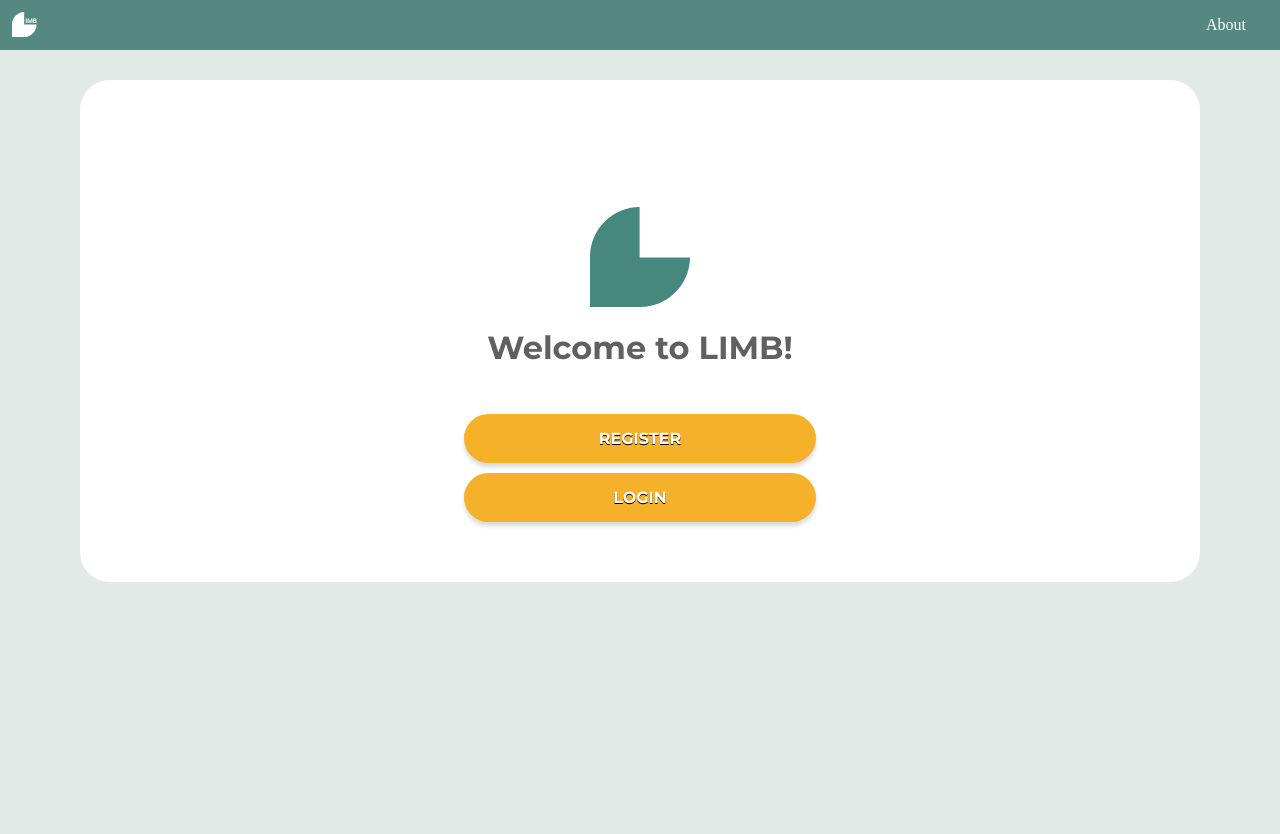
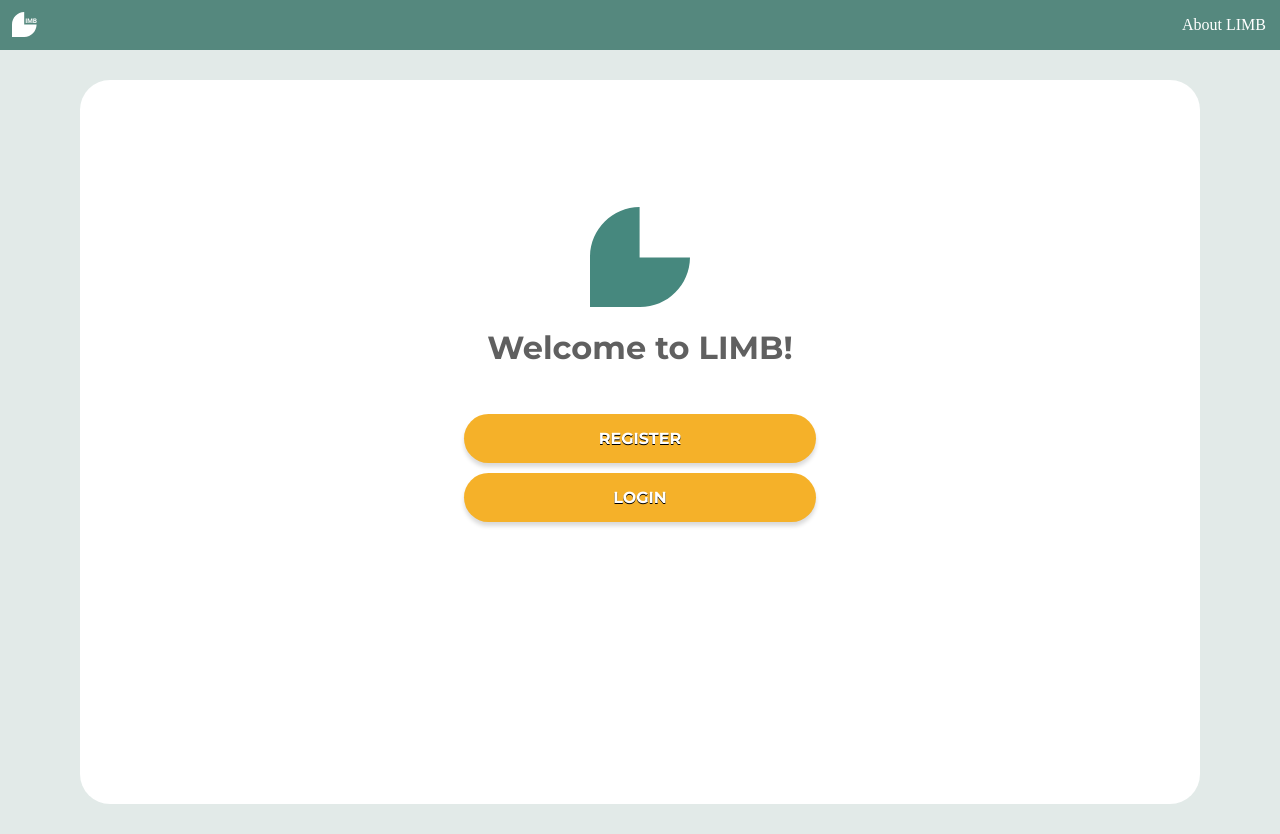
Before and after one commit to Eebzie/wireless-prosthetic-arm, a website: page index.html in a window 1280 px wide. Before the commit the page ends 800 px from the top, so only its background shows below. Drawn offline with nearby package versions, Linux system fonts and the light colour scheme.

Commit message:
80% full stylization

```diff
--- a/index.html
+++ b/index.html
@@ -20,10 +20,10 @@
     <!-- ===== CONTENT ===== -->
     <header class="header">
         <a href="index.html" title="Returns you to welcome page"><img src="images/LIMBlogo.svg" class="header-button" id="logoNav" alt="LIMB logo"></a>
-        <a href="homeAbout.html" class="header-button" id="home-about">About</a>
+        <a href="homeAbout.html" class="header-button" id="home-about">About LIMB</a>
     </header>
     <main>
-        <div class="main-container">
+        <div class="main-container full">
             <div class="logo-welcome-message">
                 <img src="images/logo.svg" alt="LIMB logo" class="logo">
                 <h1 class="main-header">Welcome to LIMB!</h1>
--- a/style.css
+++ b/style.css
@@ -91,6 +91,7 @@ textarea:focus, input:focus{
 .header-button#logoNav{
     width: 25px;
     padding: 12px;
+    box-sizing: initial;
 }
 
 nav{
@@ -105,7 +106,8 @@ nav{
     text-decoration: none;
     align-self: center;
     font-family: Poppins;
-    padding: 24px;
+    padding-right: 48px;
+    white-space: nowrap;
 }
 
 .header-button#home-about:hover{
@@ -123,6 +125,10 @@ main{
     display: flex;
     flex-direction: column;
     font-family: Montserrat, sans-serif;
+}
+
+.full{
+    height: 78vh;
 }
 
 .logo{
```
Also changed, not shown: homeAbout.html (+1 -1 lines), login.html (+4 -3 lines), register.html (+2 -1 lines).
